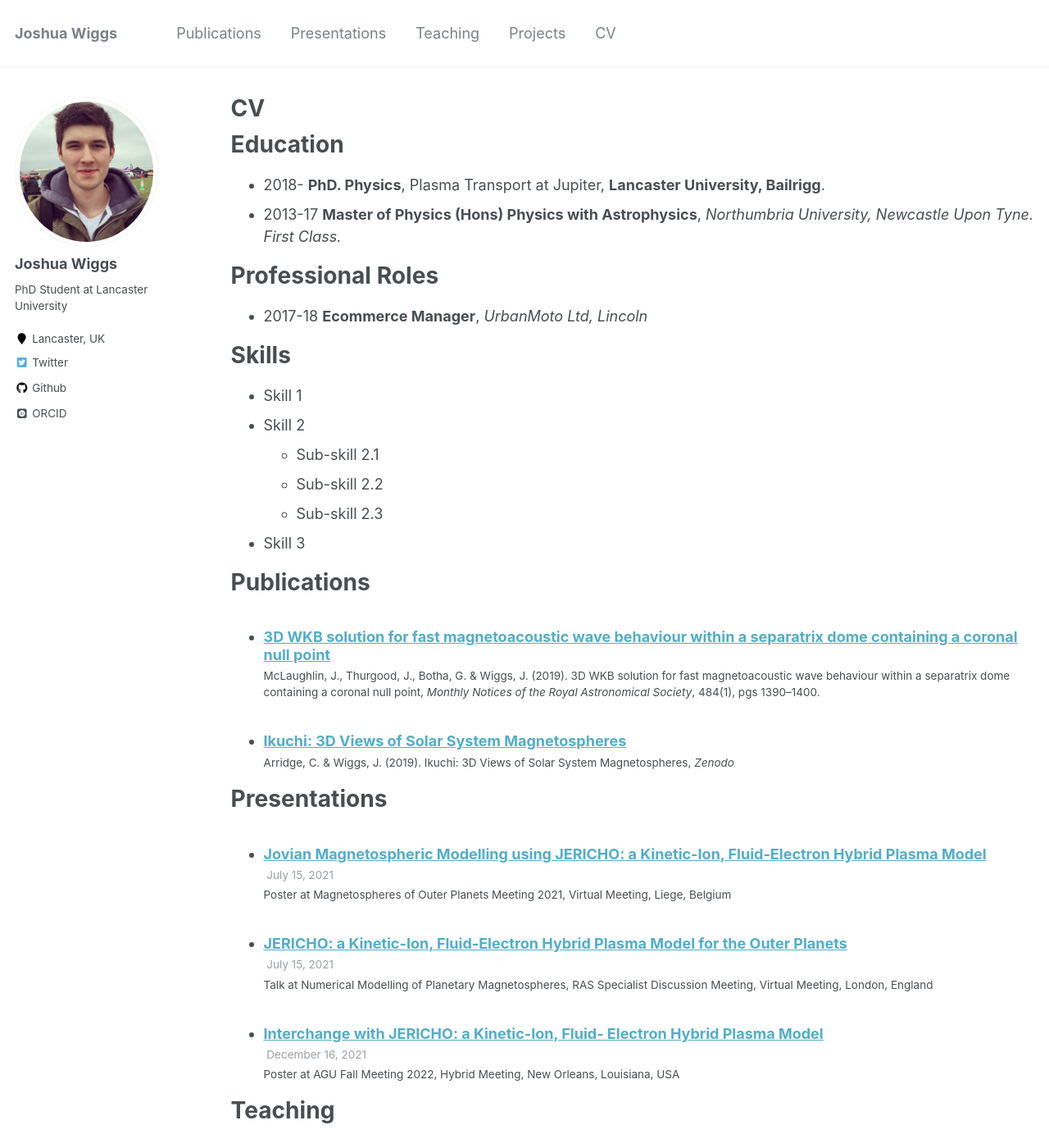
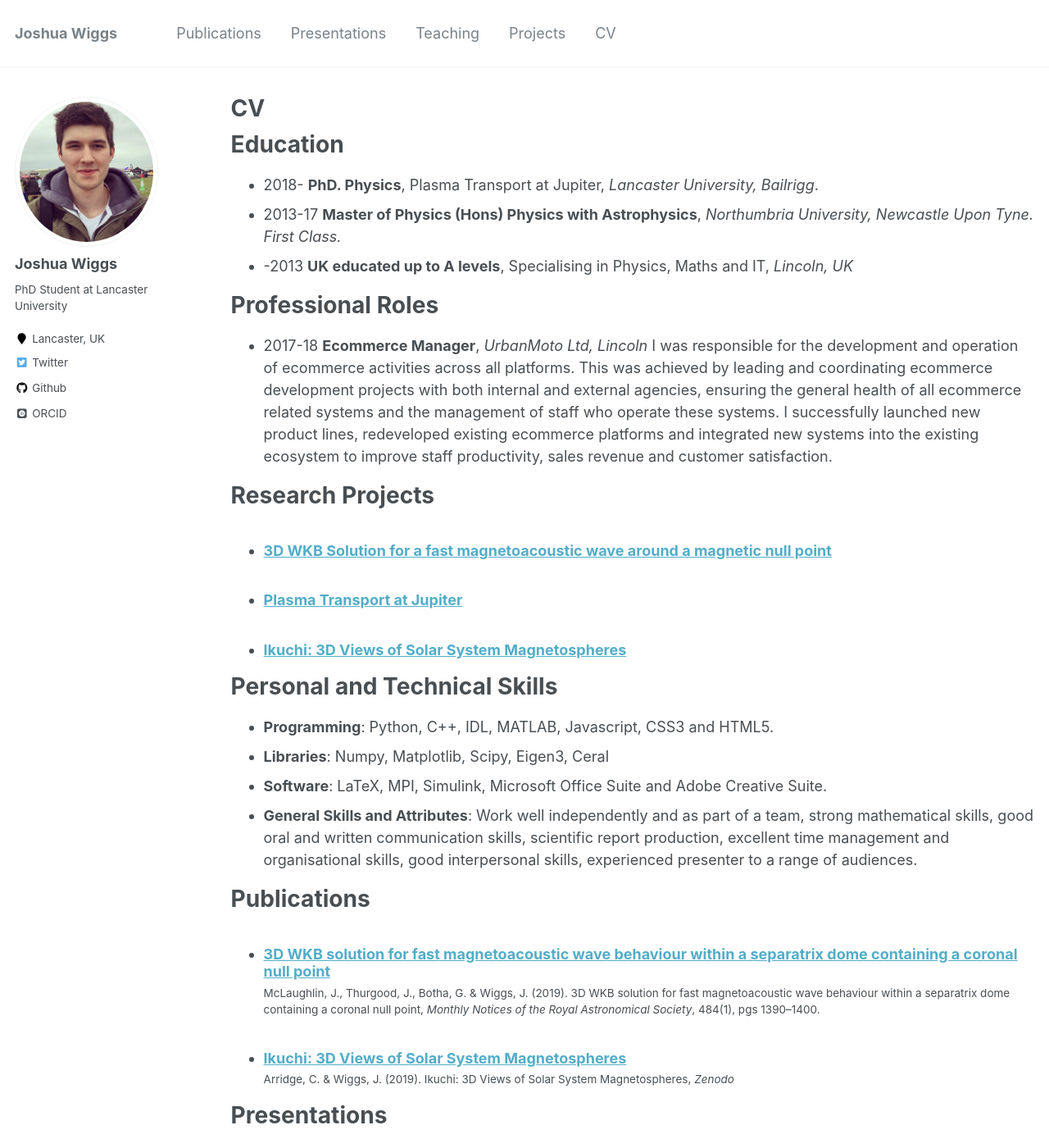
Before and after one commit to JoshWiggs/JoshWiggs.github.io, a Jekyll site: the page built from _pages/cv.md, in a window 1280 px wide and 1400 px high. Shown: the whole window at 82% size. Built offline with Jekyll 4.4.1, drawn with Linux system fonts in a browser that asks for light colours; some web fonts are replaced.

Commit message:
Added research projects

```diff
--- a/_pages/cv.md
+++ b/_pages/cv.md
@@ -11,22 +11,27 @@ redirect_from:
 
 Education
 ======
-* 2018- **PhD. Physics**, Plasma Transport at Jupiter, __Lancaster University, Bailrigg__.
+* 2018- **PhD. Physics**, Plasma Transport at Jupiter, _Lancaster University, Bailrigg_.
 * 2013-17 **Master of Physics (Hons) Physics with Astrophysics**, _Northumbria University, Newcastle Upon Tyne. First Class._
-
+* -2013 **UK educated up to A levels**, Specialising in Physics, Maths and IT, _Lincoln, UK_
 
 Professional Roles
 ======
 * 2017-18 **Ecommerce Manager**, _UrbanMoto Ltd, Lincoln_
+  I was responsible for the development and operation of ecommerce activities across all platforms. This was achieved by leading and coordinating ecommerce development projects with both internal and external agencies, ensuring the general health of all ecommerce related systems and the management of staff who operate these systems. I successfully launched new product lines, redeveloped existing ecommerce platforms and integrated new systems into the existing ecosystem to improve staff productivity, sales revenue and customer satisfaction.
 
-Skills
+Research Projects
 ======
-* Skill 1
-* Skill 2
-  * Sub-skill 2.1
-  * Sub-skill 2.2
-  * Sub-skill 2.3
-* Skill 3
+<ul>{% for post in site.projects %}
+  {% include archive-single-cv.html %}
+{% endfor %}</ul>
+
+Personal and Technical Skills
+======
+* **Programming**: Python, C++, IDL, MATLAB, Javascript, CSS3 and HTML5.
+* **Libraries**: Numpy, Matplotlib, Scipy, Eigen3, Ceral
+* **Software**: LaTeX, MPI, Simulink, Microsoft Office Suite and Adobe Creative Suite.
+* **General Skills and Attributes**: Work well independently and as part of a team, strong mathematical skills, good oral and written communication skills, scientific report production, excellent time management and organisational skills, good interpersonal skills, experienced presenter to a range of audiences.
 
 Publications
 ======
--- /dev/null
+++ b/_projects/WKB_fast_MHD_wave_magnetic_null_point.md
@@ -0,0 +1,10 @@
+---
+title: "3D WKB Solution for a fast magnetoacoustic wave around a magnetic null point"
+collection: projects
+permalink: /projects/WKB_fast_MHD_wave_magnetic_null_point
+excerpt: 'Examination of a fast magnetoacoustic waves, whose solution is obtained analytically using the WKB approximation and progressed along a characteristic using the RK4 method, as it propogates through a region containing a magnetic null point.'
+date: 2017-05-01
+venue: "Northumbria University, Department of Mathematics, Physics and Electrical Engineering"
+---
+
+I both managed and conducted a supervised independent research project investigating MHD wave behaviours in the Solar Corona. The project examined the fast magnetoacoustic wave as it propagated through a prescribed magnetic topology containing a null point. The prescribed topology was completely solved analytically. The fast magnetoacoustic wave equation was isolated from the ideal MHD equations, subject to the WKB approximation and then solved along a characteristic using Chapit’s equations. The wave was then analysed as it progressed along the characteristic using a RK4 method. This technique was used to produce an IDL simulation of the fast magnetoacoustic propagating through the solar Corona. The results obtained were analysed, also using IDL, and found to be in line with research previously conducted in the area. This project developed my programming and computational skills.  It also provided a strong base for independent research skills. The project was formally assessed through the production of an academic journal style paper as well as a presentation which was cross-examined by the Solar Physics Research Group.
```
Also changed, not shown: _projects/Plasma_Transport_at_Jupiter.md (added, +10 -0 lines).
